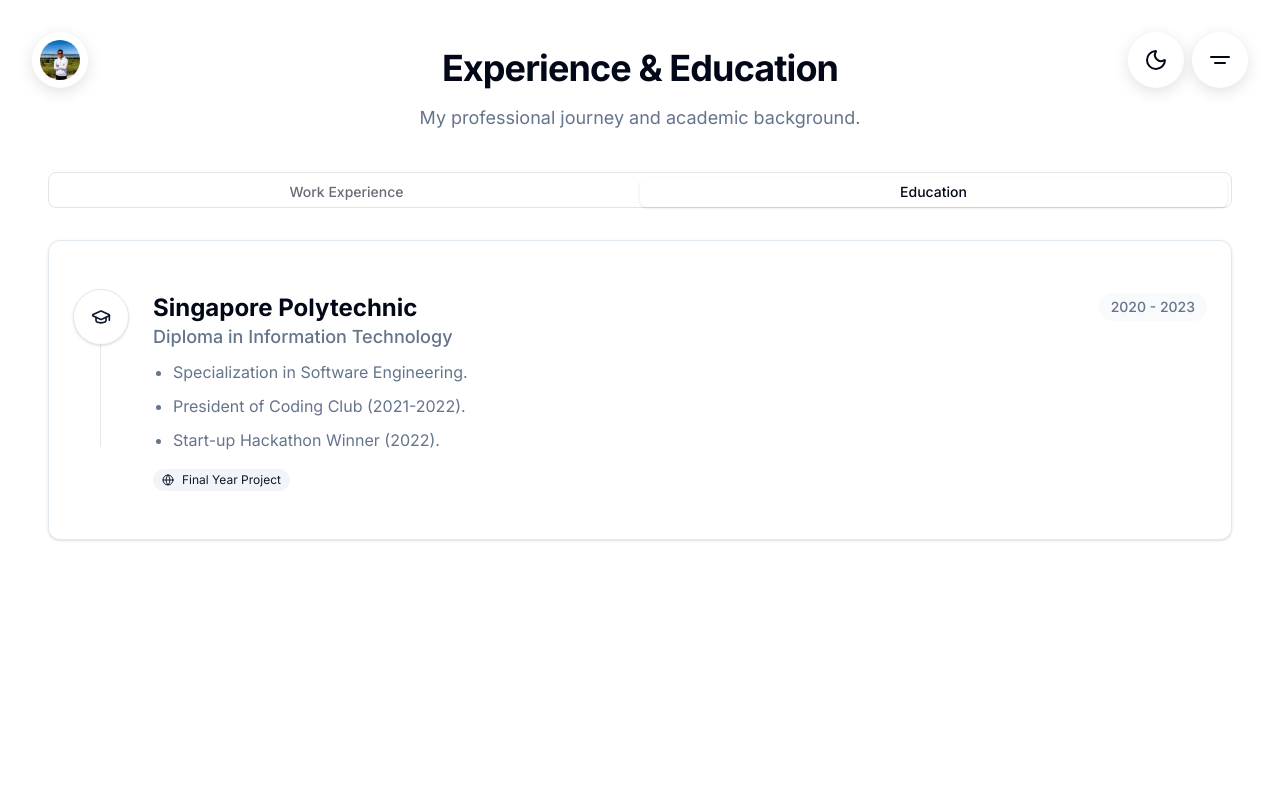
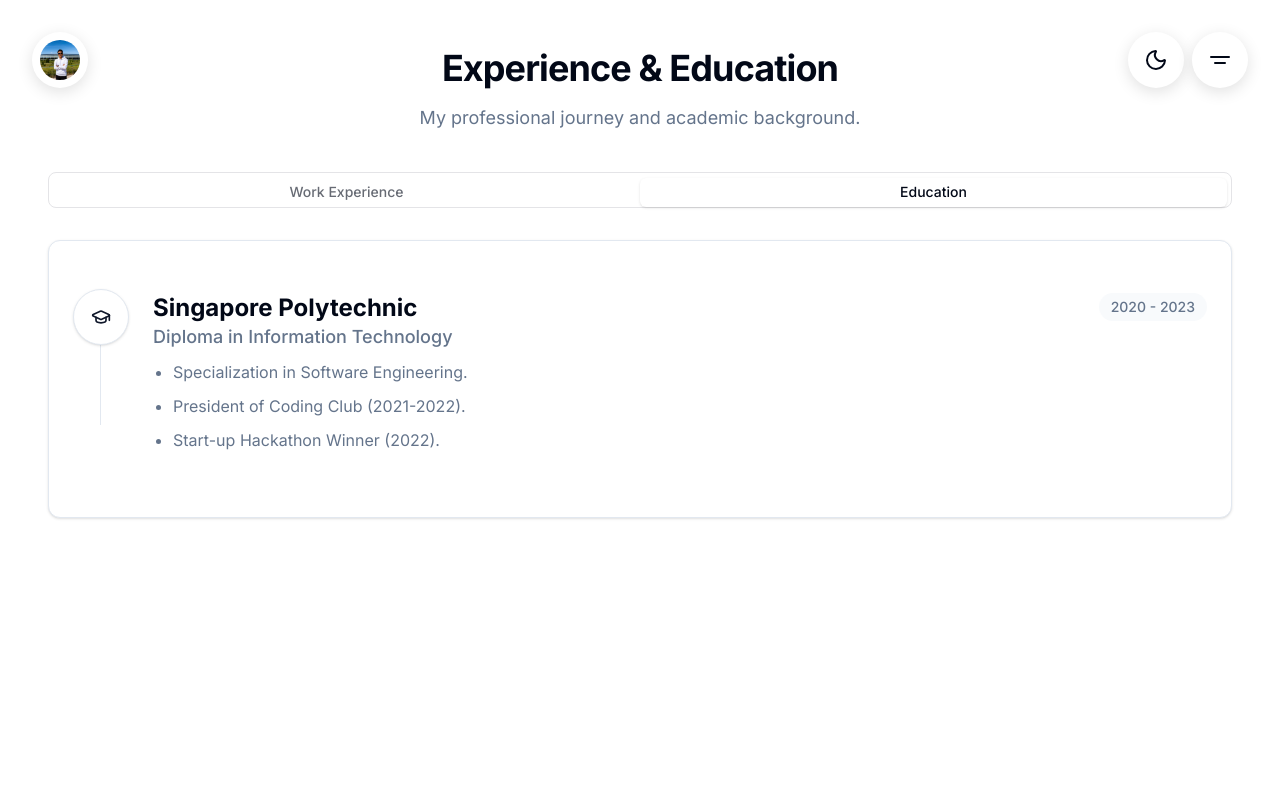
Before and after one commit to NachikethReddyY/portfolio, a Next.js app: page /experience in a window 1280 px wide. Shown: the top 800 px of the page. Built offline with nearby package versions, Linux system fonts and the light colour scheme.

Commit message:
fix: hide Final Year Project badge if no link provided

```diff
--- a/src/components/experience/timeline-tabs.tsx
+++ b/src/components/experience/timeline-tabs.tsx
@@ -80,13 +80,12 @@
 
                                 {/* Tags/Chips */}
                                 <div className="flex flex-wrap gap-2">
-                                    {type === "education" && (
-                                        <>
-                                            <Badge variant="secondary" className="font-normal text-xs">
+                                    {type === "education" && item.projectUrl && (
+                                        <Badge variant="secondary" className="font-normal text-xs hover:bg-secondary/80 transition-colors">
+                                            <a href={item.projectUrl} target="_blank" rel="noopener noreferrer" className="flex items-center">
                                                 <Globe className="mr-1 h-3 w-3" /> Final Year Project
-                                            </Badge>
-                                            {/* Placeholder logic for Dean's list etc. if data exists */}
-                                        </>
+                                            </a>
+                                        </Badge>
                                     )}
                                     {type === "work" && item.skillsDemonstrated?.map((skill: any) => (
                                         <Badge key={skill._id} variant="outline" className="font-normal text-xs">
```
